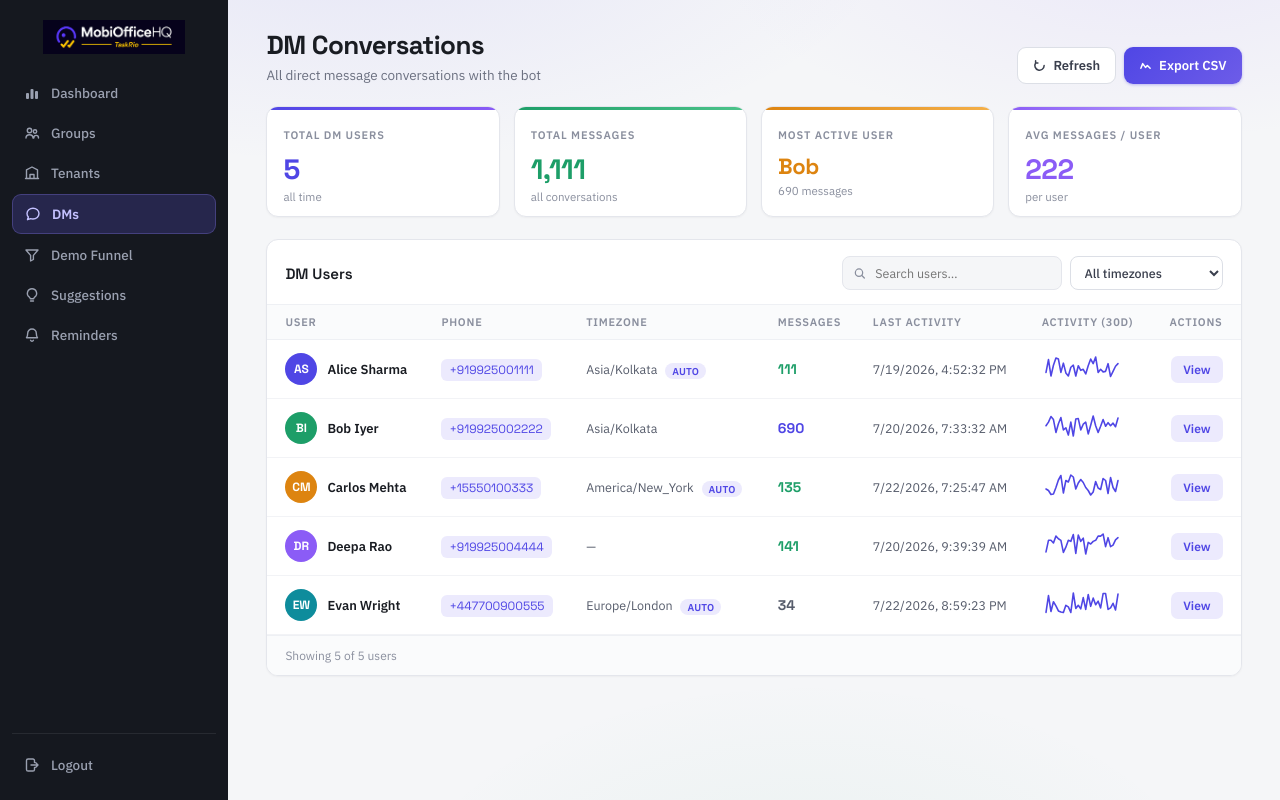
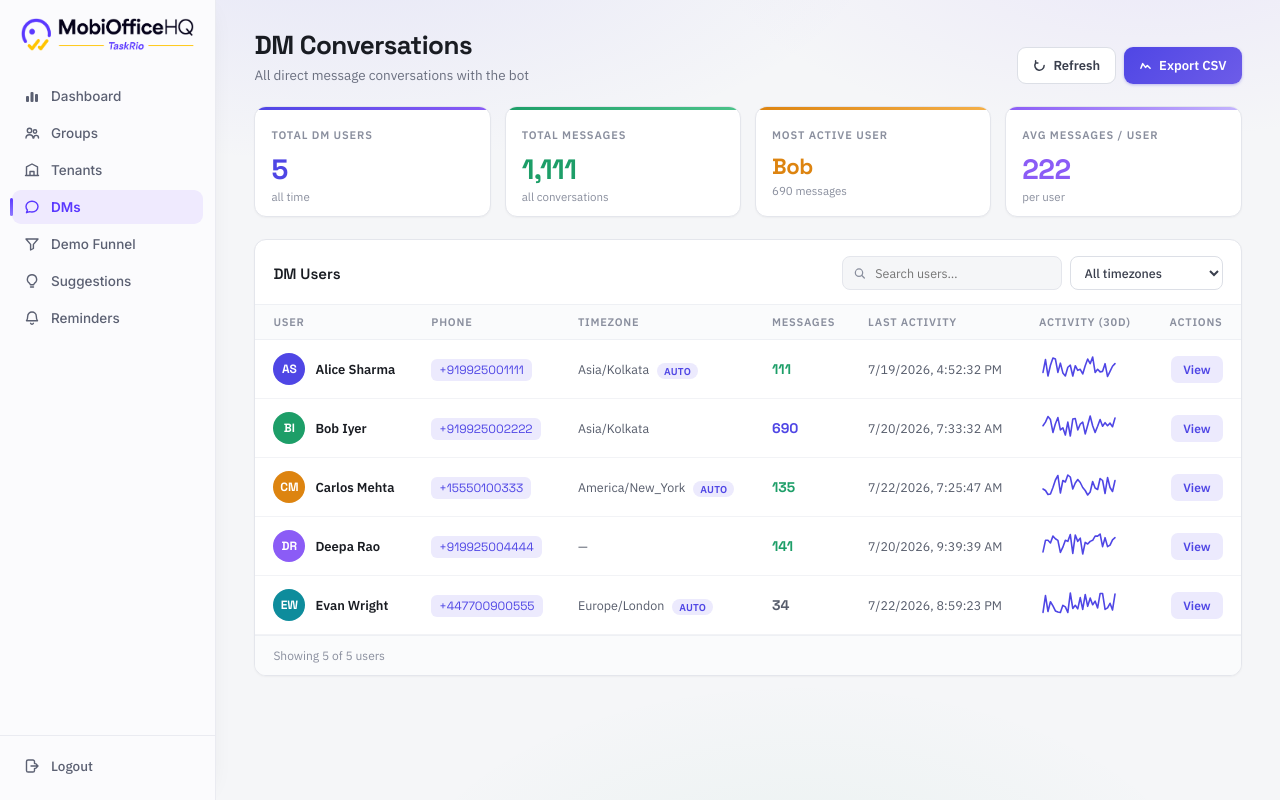
Before and after one commit to darshanMobi/TaskRio, a FastAPI app: page /admin/dms in a window 1280 px wide. Run offline with FastAPI, Linux system fonts and the light colour scheme.

Commit message:
Enhance sidebar design and update font styles across templates

```diff
--- a/admin/static/admin.css
+++ b/admin/static/admin.css
@@ -20,7 +20,20 @@
   --amber-tint: #fdf1de;
   --teal: #0e8c9c;
   --teal-tint: #e1f4f6;
-  --sidebar: #15181f;
+
+  /* Sidebar — light enterprise theme (brand purple/gold sourced from logo.svg) */
+  --brand-purple: #5a38ff;
+  --brand-purple-light: #8f78ff;
+  --brand-gold: #ffc400;
+  --sidebar-bg: #fbfbfd;
+  --sidebar-border: #eaebf1;
+  --sidebar-text: #5b6072;
+  --sidebar-text-hover: #23263a;
+  --sidebar-hover-bg: #f1f2f8;
+  --sidebar-active-bg: #efeafe;
+  --sidebar-active-text: var(--brand-purple);
+  --sidebar-focus-ring: rgba(90,56,255,0.35);
+  --nav-font: 'Inter', 'IBM Plex Sans', sans-serif;
 }
 * { box-sizing: border-box; }
 html, body { margin: 0; padding: 0; background: var(--bg); font-family: 'IBM Plex Sans', sans-serif; color: var(--ink); }
@@ -29,19 +42,66 @@ a:hover { color: #4338ca; }
 
 .app { display: flex; min-height: 100vh; }
 
-/* Sidebar */
-.sidebar { width: 228px; flex-shrink: 0; background: var(--sidebar); color: #e8eaf0; display: flex; flex-direction: column; padding: 20px 12px 16px; position: sticky; top: 0; height: 100vh; }
-.brand { padding: 0 10px 20px; }
-.brand-logo-link { display: contents; cursor: pointer; }
-.brand-logo-link .brand-logo { transition: opacity 220ms ease, transform 220ms ease; }
-.brand-logo-link:hover .brand-logo, .brand-logo-link:focus-visible .brand-logo { opacity: 0.85; transform: scale(1.03); }
-.brand-logo { width: 100%; height: auto; max-height: 34px; object-fit: contain; object-position: center; border-radius: 6px; display: block; }
-.nav { display: flex; flex-direction: column; gap: 2px; }
-.nav-item { padding: 10px 12px; border-radius: 9px; color: #9aa0b0; display: flex; align-items: center; gap: 11px; font-size: 13.5px; font-weight: 500; cursor: pointer; }
-.nav-item:hover { background: rgba(255,255,255,0.06); color: #e8eaf0; }
-.nav-item.active { background: rgba(99,91,235,0.22); color: #c4c1ff; font-weight: 600; border: 1px solid rgba(139,124,246,0.3); }
-.sidebar-footer { margin-top: auto; border-top: 1px solid rgba(255,255,255,0.08); padding-top: 12px; }
-.nav-item.logout:hover { color: #f0a9a9; }
+/* Sidebar — light, elevated, separated from content by border + shadow rather than a dark fill */
+.sidebar {
+  width: 216px;
+  flex-shrink: 0;
+  background: var(--sidebar-bg);
+  color: var(--sidebar-text);
+  display: flex;
+  flex-direction: column;
+  padding: 18px 14px 16px;
+  position: sticky;
+  top: 0;
+  height: 100vh;
+  border-right: 1px solid var(--sidebar-border);
+  box-shadow: 4px 0 24px -14px rgba(20, 22, 30, 0.10);
+}
+.brand { padding: 0 0 28px; }
+.brand-logo-link {
+  width: 100%;
+  display: flex;
+  align-items: center;
+  justify-content: center;
+  cursor: pointer;
+  transition: transform 200ms ease;
+}
+.brand-logo-link:hover { transform: scale(1.02); }
+.brand-logo-link:focus-visible { outline: 2px solid var(--sidebar-focus-ring); outline-offset: 4px; border-radius: 10px; }
+.brand-logo { width: 92%; height: auto; display: block; }
+
+.nav { display: flex; flex-direction: column; gap: 3px; font-family: var(--nav-font); }
+.nav-item {
+  position: relative;
+  padding: 9px 12px;
+  margin: 0 -2px;
+  border-radius: 9px;
+  color: var(--sidebar-text);
+  display: flex;
+  align-items: center;
+  gap: 11px;
+  font-size: 13.5px;
+  font-weight: 500;
+  cursor: pointer;
+  transition: background 200ms ease, color 200ms ease;
+}
+.nav-item:hover { background: var(--sidebar-hover-bg); color: var(--sidebar-text-hover); }
+.nav-item:focus-visible { outline: none; box-shadow: 0 0 0 3px var(--sidebar-focus-ring); }
+.nav-item.active { background: var(--sidebar-active-bg); color: var(--sidebar-active-text); font-weight: 600; }
+.nav-item.active::before {
+  content: '';
+  position: absolute;
+  left: -2px;
+  top: 8px;
+  bottom: 8px;
+  width: 3px;
+  border-radius: 3px;
+  background: linear-gradient(180deg, var(--brand-purple), var(--brand-purple-light));
+}
+.nav-item.disabled, .nav-item[aria-disabled="true"] { color: #c3c6d1; cursor: not-allowed; pointer-events: none; }
+
+.sidebar-footer { margin-top: auto; border-top: 1px solid var(--sidebar-border); margin-left: -14px; margin-right: -14px; padding: 12px 14px 0; }
+.nav-item.logout:hover { background: #fdecec; color: #c93b3b; }
 
 /* Main */
 .main { flex: 1; min-width: 0;
@@ -219,8 +279,11 @@ a:hover { color: #4338ca; }
 /* Responsive */
 @media (max-width: 700px) {
   .app { flex-direction: column; }
-  .sidebar { width: 100%; height: auto; position: static; flex-direction: row; align-items: center; overflow-x: auto; }
-  .brand { padding: 0 10px 0 0; flex-shrink: 0; width: 150px; }
-  .nav { flex-direction: row; }
-  .sidebar-footer { margin-top: 0; margin-left: auto; border-top: none; padding-top: 0; }
+  .sidebar { width: 100%; height: auto; position: static; flex-direction: row; align-items: center; overflow-x: auto; gap: 10px; padding: 10px 12px; border-right: none; border-bottom: 1px solid var(--sidebar-border); box-shadow: 0 4px 16px -12px rgba(20, 22, 30, 0.10); }
+  .brand { padding: 0; flex-shrink: 0; }
+  .brand-logo-link { padding: 8px 12px; }
+  .brand-logo { max-height: 26px; width: auto; }
+  .nav { flex-direction: row; gap: 4px; }
+  .nav-item.active::before { left: 8px; right: 8px; top: auto; bottom: -1px; width: auto; height: 3px; border-radius: 3px 3px 0 0; background: linear-gradient(90deg, var(--brand-purple), var(--brand-purple-light)); }
+  .sidebar-footer { margin-top: 0; margin-left: auto; margin-right: 0; border-top: none; padding: 0 0 0 10px; flex-shrink: 0; }
 }
--- a/admin/templates/analytics.html
+++ b/admin/templates/analytics.html
@@ -5,7 +5,7 @@
 <meta name="viewport" content="width=device-width, initial-scale=1">
 <title>Demo Funnel - TaskRio Admin</title>
 <link rel="preconnect" href="https://fonts.googleapis.com">
-<link href="https://fonts.googleapis.com/css2?family=Space+Grotesk:wght@400;500;600;700&family=IBM+Plex+Sans:wght@400;500;600&display=swap" rel="stylesheet">
+<link href="https://fonts.googleapis.com/css2?family=Space+Grotesk:wght@400;500;600;700&family=IBM+Plex+Sans:wght@400;500;600&family=Inter:wght@500;600&display=swap" rel="stylesheet">
 <link rel="stylesheet" href="/admin/static/admin.css">
 <link rel="stylesheet" href="/admin/static/analytics.css">
 </head>
--- a/admin/templates/dashboard.html
+++ b/admin/templates/dashboard.html
@@ -5,7 +5,7 @@
 <meta name="viewport" content="width=device-width, initial-scale=1">
 <title>Dashboard - TaskRio Admin</title>
 <link rel="preconnect" href="https://fonts.googleapis.com">
-<link href="https://fonts.googleapis.com/css2?family=Space+Grotesk:wght@400;500;600;700&family=IBM+Plex+Sans:wght@400;500;600&display=swap" rel="stylesheet">
+<link href="https://fonts.googleapis.com/css2?family=Space+Grotesk:wght@400;500;600;700&family=IBM+Plex+Sans:wght@400;500;600&family=Inter:wght@500;600&display=swap" rel="stylesheet">
 <link rel="stylesheet" href="/admin/static/admin.css">
 </head>
 <body>
--- a/admin/templates/dm_detail.html
+++ b/admin/templates/dm_detail.html
@@ -5,7 +5,7 @@
 <meta name="viewport" content="width=device-width, initial-scale=1">
 <title>DM Conversation Detail - TaskRio Admin</title>
 <link rel="preconnect" href="https://fonts.googleapis.com">
-<link href="https://fonts.googleapis.com/css2?family=Space+Grotesk:wght@400;500;600;700&family=IBM+Plex+Sans:wght@400;500;600&display=swap" rel="stylesheet">
+<link href="https://fonts.googleapis.com/css2?family=Space+Grotesk:wght@400;500;600;700&family=IBM+Plex+Sans:wght@400;500;600&family=Inter:wght@500;600&display=swap" rel="stylesheet">
 <link rel="stylesheet" href="/admin/static/admin.css">
 <link rel="stylesheet" href="/admin/static/dm_detail.css">
 </head>
--- a/admin/templates/dms.html
+++ b/admin/templates/dms.html
@@ -5,7 +5,7 @@
 <meta name="viewport" content="width=device-width, initial-scale=1">
 <title>DMs - TaskRio Admin</title>
 <link rel="preconnect" href="https://fonts.googleapis.com">
-<link href="https://fonts.googleapis.com/css2?family=Space+Grotesk:wght@400;500;600;700&family=IBM+Plex+Sans:wght@400;500;600&display=swap" rel="stylesheet">
+<link href="https://fonts.googleapis.com/css2?family=Space+Grotesk:wght@400;500;600;700&family=IBM+Plex+Sans:wght@400;500;600&family=Inter:wght@500;600&display=swap" rel="stylesheet">
 <link rel="stylesheet" href="/admin/static/admin.css">
 </head>
 <body>
--- a/admin/templates/group_detail.html
+++ b/admin/templates/group_detail.html
@@ -5,7 +5,7 @@
 <meta name="viewport" content="width=device-width, initial-scale=1">
 <title>Group Detail - TaskRio Admin</title>
 <link rel="preconnect" href="https://fonts.googleapis.com">
-<link href="https://fonts.googleapis.com/css2?family=Space+Grotesk:wght@400;500;600;700&family=IBM+Plex+Sans:wght@400;500;600&display=swap" rel="stylesheet">
+<link href="https://fonts.googleapis.com/css2?family=Space+Grotesk:wght@400;500;600;700&family=IBM+Plex+Sans:wght@400;500;600&family=Inter:wght@500;600&display=swap" rel="stylesheet">
 <link rel="stylesheet" href="/admin/static/admin.css">
 <link rel="stylesheet" href="/admin/static/group_detail.css">
 </head>
--- a/admin/templates/groups.html
+++ b/admin/templates/groups.html
@@ -5,7 +5,7 @@
 <meta name="viewport" content="width=device-width, initial-scale=1">
 <title>Groups - TaskRio Admin</title>
 <link rel="preconnect" href="https://fonts.googleapis.com">
-<link href="https://fonts.googleapis.com/css2?family=Space+Grotesk:wght@400;500;600;700&family=IBM+Plex+Sans:wght@400;500;600&display=swap" rel="stylesheet">
+<link href="https://fonts.googleapis.com/css2?family=Space+Grotesk:wght@400;500;600;700&family=IBM+Plex+Sans:wght@400;500;600&family=Inter:wght@500;600&display=swap" rel="stylesheet">
 <link rel="stylesheet" href="/admin/static/admin.css">
 <link rel="stylesheet" href="/admin/static/groups.css">
 </head>
--- a/admin/templates/reminders.html
+++ b/admin/templates/reminders.html
@@ -5,7 +5,7 @@
 <meta name="viewport" content="width=device-width, initial-scale=1">
 <title>Reminders - TaskRio Admin</title>
 <link rel="preconnect" href="https://fonts.googleapis.com">
-<link href="https://fonts.googleapis.com/css2?family=Space+Grotesk:wght@400;500;600;700&family=IBM+Plex+Sans:wght@400;500;600&display=swap" rel="stylesheet">
+<link href="https://fonts.googleapis.com/css2?family=Space+Grotesk:wght@400;500;600;700&family=IBM+Plex+Sans:wght@400;500;600&family=Inter:wght@500;600&display=swap" rel="stylesheet">
 <link rel="stylesheet" href="/admin/static/admin.css">
 <link rel="stylesheet" href="/admin/static/reminders.css">
 </head>
--- a/admin/templates/suggestions.html
+++ b/admin/templates/suggestions.html
@@ -5,7 +5,7 @@
 <meta name="viewport" content="width=device-width, initial-scale=1">
 <title>Suggestions - TaskRio Admin</title>
 <link rel="preconnect" href="https://fonts.googleapis.com">
-<link href="https://fonts.googleapis.com/css2?family=Space+Grotesk:wght@400;500;600;700&family=IBM+Plex+Sans:wght@400;500;600&display=swap" rel="stylesheet">
+<link href="https://fonts.googleapis.com/css2?family=Space+Grotesk:wght@400;500;600;700&family=IBM+Plex+Sans:wght@400;500;600&family=Inter:wght@500;600&display=swap" rel="stylesheet">
 <link rel="stylesheet" href="/admin/static/admin.css">
 </head>
 <body>
--- a/admin/templates/tenant_detail.html
+++ b/admin/templates/tenant_detail.html
@@ -5,7 +5,7 @@
 <meta name="viewport" content="width=device-width, initial-scale=1">
 <title>Tenant Detail - TaskRio Admin</title>
 <link rel="preconnect" href="https://fonts.googleapis.com">
-<link href="https://fonts.googleapis.com/css2?family=Space+Grotesk:wght@400;500;600;700&family=IBM+Plex+Sans:wght@400;500;600&display=swap" rel="stylesheet">
+<link href="https://fonts.googleapis.com/css2?family=Space+Grotesk:wght@400;500;600;700&family=IBM+Plex+Sans:wght@400;500;600&family=Inter:wght@500;600&display=swap" rel="stylesheet">
 <link rel="stylesheet" href="/admin/static/admin.css">
 <link rel="stylesheet" href="/admin/static/tenant_detail.css">
 </head>
--- a/admin/templates/tenants.html
+++ b/admin/templates/tenants.html
@@ -5,7 +5,7 @@
 <meta name="viewport" content="width=device-width, initial-scale=1">
 <title>Tenants - TaskRio Admin</title>
 <link rel="preconnect" href="https://fonts.googleapis.com">
-<link href="https://fonts.googleapis.com/css2?family=Space+Grotesk:wght@400;500;600;700&family=IBM+Plex+Sans:wght@400;500;600&display=swap" rel="stylesheet">
+<link href="https://fonts.googleapis.com/css2?family=Space+Grotesk:wght@400;500;600;700&family=IBM+Plex+Sans:wght@400;500;600&family=Inter:wght@500;600&display=swap" rel="stylesheet">
 <link rel="stylesheet" href="/admin/static/admin.css">
 <link rel="stylesheet" href="/admin/static/tenants.css">
 </head>
```
Also changed, not shown: admin/static/logo.png, 1 other file.
